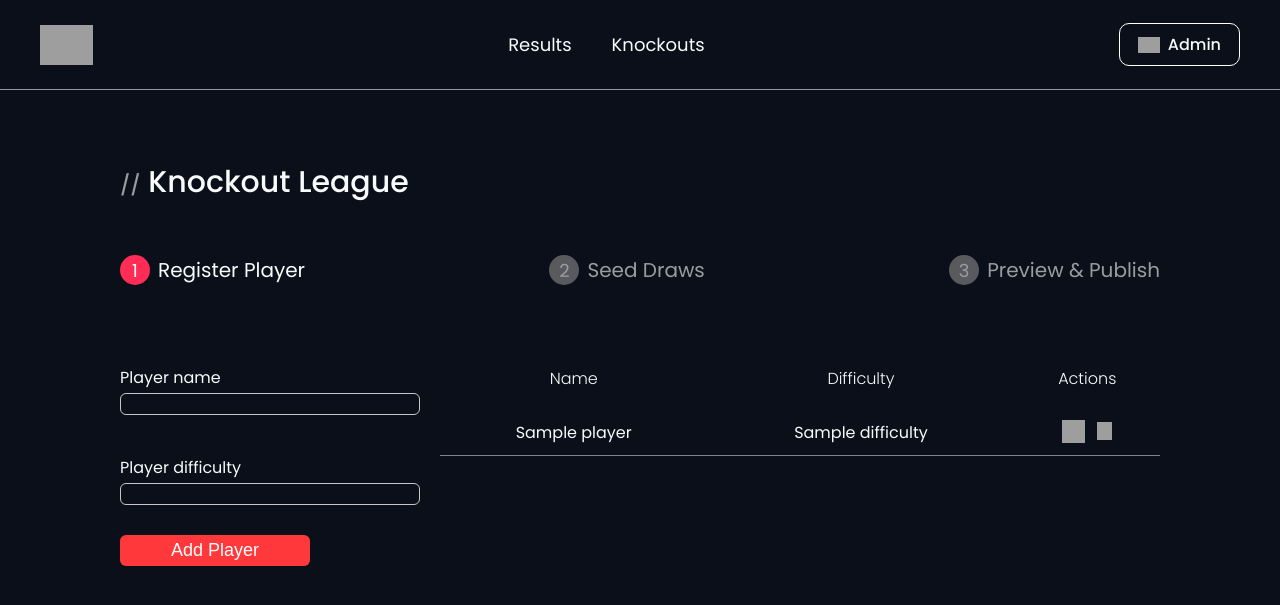
After one commit to DevQuanta/SportFixture, a Flask app: template app/templates/register_player.html in a window 1280 px wide. The commit adds this page. Shown: the top 605 px of the page. Run offline with Flask 3, Linux system fonts and the light colour scheme; the template is opened without the code that fills it: most values are stand-ins (such as "Sample title", 1, 10 or a date in 2020); some libraries are stand-ins or nearby versions; grey boxes are pictures that could not be loaded.

Commit message:
Integrated database for fetching/creating new players, tournaments, along with UI refinements

```diff
--- a/app/static/css/style.css
+++ b/app/static/css/style.css
@@ -1,4 +1,6 @@
 @import url("https://fonts.googleapis.com/css2?family=Poppins:wght@300;400;500;600;700&display=swap");
+
+
 
 *,
 *::before,
@@ -57,7 +59,7 @@ a {
 }
 
 /* Professional Login Button Styling */
-.admin-btn {
+.auth-btn {
   font-family: inherit; /* Forces the button to use Poppins */
   font-size: 16px;
   font-weight: 500;
@@ -76,7 +78,7 @@ a {
 }
 
 /* Crisp Lock Icon Sizing */
-.admin-btn img {
+.auth-btn img {
   height: 16px;
   width: auto;
 }
@@ -519,3 +521,62 @@ table {
 .intermediate {
     color: #F59E0B;
 }
+
+
+
+/*.admin-comp-actions {
+    display: flex;
+    flex-direction: row;
+    gap: 50px;
+    margin-bottom: 40px;
+    margin-top: 50px;
+}
+.new-tournament-btn,
+.edit-tournament-btn {
+  font-family: inherit;
+  font-size: 20px;
+  font-weight: 500;
+  color: #f8fafc;
+  background-color: transparent;
+
+  border-color: transparent;
+  border-radius: 6px;
+
+  padding: 3px 30px;
+
+  cursor: pointer;
+  font-weight: 300;
+  font-family: "Poppins", sans-serif;
+
+}
+
+.new-tournament-btn {
+  background-color: #F43F5E;
+}
+
+.edit-tournament-btn {
+  background-color: #868081;
+  opacity: 60%;
+}*/
+
+#admin-page p {
+    margin-top: 0px;
+    font-size: 20px;
+}
+
+#admin-page h1 {
+    margin-bottom: 5px;
+}
+
+.ts-control, .ts-control input, .ts-dropdown {
+    background: #1e293b !important;
+    color: #ffffff !important;
+    border: 1px solid #334155 !important;
+
+}
+
+/* highlight the hovered/selected item in modern blue */
+.ts-dropdown .active {
+    background: #3b82f6 !important;
+    color: #ffffff !important;
+}
--- a/app/templates/base.html
+++ b/app/templates/base.html
@@ -19,12 +19,21 @@
                 <a href="knockouts" class="nav-knockouts">Knockouts</a>
             </div>
 
-            <button class="admin-btn">
+            {% if current_user.is_authenticated %}
+            <a href="{{ url_for('auth.logout') }}" class="auth-btn logout-btn">
+                <img
+                    src="{{ url_for('static', filename='images/Vector.png')}}"
+                />
+                Logout
+            </a>
+            {% else %}
+            <a href="{{ url_for('auth.login') }}" class="auth-btn admin-btn">
                 <img
                     src="{{ url_for('static', filename='images/Vector.png')}}"
                 />
                 Admin
-            </button>
+            </a>
+            {% endif %}
         </header>
 
         <main>{% block content %} {% endblock %}</main>
--- /dev/null
+++ b/app/templates/partials/player_manager.html
@@ -0,0 +1,65 @@
+<h1><span class="header-prefix">//</span> Knockout League</h1>
+
+<div class="step-editor-container">
+    <div class="admin-steps">
+        <div class="admin-step step-1">
+            <div class="step-circle">1</div>
+            <div class="step-name">Register Player</div>
+        </div>
+        <div class="admin-step step-2">
+            <div class="step-circle">2</div>
+            <div class="step-name">Seed Draws</div>
+        </div>
+        <div class="admin-step step-3">
+            <div class="step-circle">3</div>
+            <div class="step-name">Preview & Publish</div>
+        </div>
+    </div>
+    <div class="admin-horizontal-container">
+        <div class="admin-player-register-container">
+            <form
+                hx-post="/register-player"
+                hx-swap="innerHTML"
+                hx-target="#player-rows-container"
+                method="post"
+                class="admin-player-register-form"
+            >
+                <div class="player-name-container">
+                    <input type="hidden" name="tournament_id" value="{{tournament.id}}"
+                    <label for="player-name">Player name</label>
+                    <input
+                        type="text"
+                        id="player-name"
+                        name="player-name"
+                        required
+                    />
+                </div>
+                <div class="player-diff-container">
+                    <label for="player-diff">Player difficulty</label>
+                    <input
+                        type="text"
+                        id="player-diff"
+                        name="player-diff"
+                        required
+                    />
+                </div>
+
+                <button class="add-player-btn" href="#">Add Player</button>
+            </form>
+        </div>
+
+        <table id="admin-tbl-view" class="admin-tbl">
+            <thead>
+                <tr>
+                    <th>Name</th>
+                    <th>Difficulty</th>
+                    <th class="actions-col">Actions</th>
+                </tr>
+            </thead>
+
+            <tbody id="player-rows-container">
+                {% include "partials/player_rows.html" %}
+            </tbody>
+        </table>
+    </div>
+</div>
--- /dev/null
+++ b/app/templates/partials/player_rows.html
@@ -0,0 +1,33 @@
+{% if tournament.players %} {% for player in tournament.players
+%}
+<tr>
+    <td>{{ player.name }}</td>
+    <td class="rank {{player.difficulty}}">
+        {{ player.difficulty }}
+    </td>
+    <td class="actions-col">
+        <div class="actions-group">
+            <button class="edit-btn">
+                <img
+                    src="{{ url_for('static', filename='images/edit.svg') }}"
+                    width="22.49"
+                    height="22.49"
+                />
+            </button>
+            <button class="delete-btn">
+                <img
+                    src="{{ url_for('static', filename='images/remove.svg') }}"
+                    width="15.8"
+                    height="18"
+                />
+            </button>
+        </div>
+    </td>
+</tr>
+{% endfor %} {% else %}
+<tr id="no-players-row">
+    <td colspan="3" class="text-center">
+        No players registered yet. Add one to get started!
+    </td>
+</tr>
+{% endif %}
--- /dev/null
+++ b/app/templates/register_player.html
@@ -0,0 +1,9 @@
+{% extends "base.html" %}
+
+{% block body_id %}admin-page{% endblock %}
+
+{% block content %}
+<div class="admin-page-cont">
+    {% include "partials/player_manager.html" %}
+</div>
+{% endblock %}
```
Also changed, not shown: app/templates/admin.html (+41 -100 lines), app/views.py (+72 -7 lines), wizard.py (+43 -13 lines), instance/app.db.
